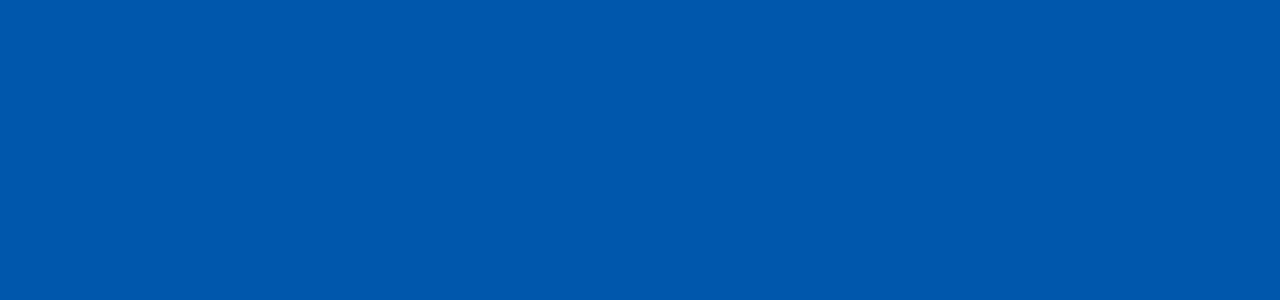
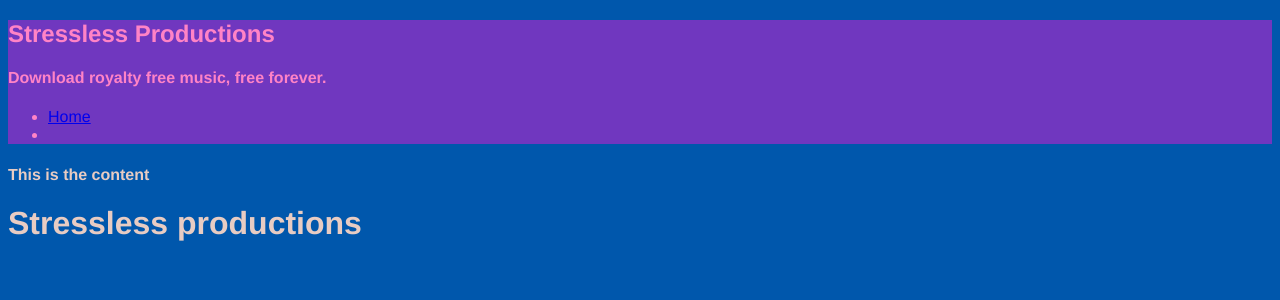
Before and after one commit to OskarHulter/stressless-productions, a Next.js app: page / in a window 1280 px wide. Shown: the top 300 px of the page. Built offline with nearby package versions, Linux system fonts and the light colour scheme.

Commit message:
first layer of paint!

```diff
--- a/package.json
+++ b/package.json
@@ -43,7 +43,7 @@
 		"@types/howler": "^2.1.0",
 		"@types/jest": "^24.0.13",
 		"@types/next": "^8.0.5",
-		"@types/node": "^11.13.10",
+		"@types/node": "^11.13.11",
 		"@types/react": "^16.8.17",
 		"@typescript-eslint/eslint-plugin": "^1.9.0",
 		"@typescript-eslint/parser": "^1.9.0",
@@ -52,9 +52,9 @@
 		"babel-loader": "^8.0.6",
 		"babel-plugin-styled-components": "^1.10.0",
 		"babel-plugin-transform-define": "^1.3.1",
-		"cypress": "^3.2.0",
+		"cypress": "^3.3.0",
 		"eslint": "^5.16.0",
-		"eslint-config-prettier": "^4.2.0",
+		"eslint-config-prettier": "^4.3.0",
 		"eslint-plugin-cypress": "^2.2.1",
 		"eslint-plugin-prettier": "^3.1.0",
 		"eslint-plugin-react": "^7.13.0",
--- a/pages/_app.tsx
+++ b/pages/_app.tsx
@@ -2,11 +2,43 @@ import App, { Container } from 'next/app'
 import * as React from 'react'
 import withApollo from '../src/lib/withApollo'
 import { ApolloProvider } from 'react-apollo'
+import { createGlobalStyle } from 'styled-components';
+
+const colorPrimary = '#7037BF'
+const colorSecondary = '#FF83C6'
+const colorBackground = '#0057AC'
+const colorText = '#E8CCC3'
+const colorAffirmative = '#11819C'
+const colorNegative = '#D92563'
+const colorCaution = '#FEDF00'
+const textFont = '"HelveticaNeue-Light", "Helvetica Neue Light", "Helvetica Neue", Helvetica, Arial, "Lucida Grande", sans-serif'
+
+const GlobalStyle = createGlobalStyle`
+  :root {
+    --colorPrimary: ${colorPrimary};
+    --colorSecondary: ${colorSecondary};
+    --colorBackground: ${colorBackground};
+    --colorText: ${colorText};
+    --colorAffirmative: ${colorAffirmative};
+    --colorNegative: ${colorNegative};
+		--colorCaution: ${colorCaution};
+		--textFont: ${textFont};
+  }
+
+  body {
+    color: var(--colorText);
+    background: var(--colorBackground);
+		font-family: var(--textFont);
+		font-weight: 300;
+  }
+`
+
 class MyApp extends App<any> {
 	render() {
 		const { Component, pageProps, apolloClient } = this.props
 		return (
 			<Container>
+				<GlobalStyle />
 				<ApolloProvider client={apolloClient}>
 					<Component {...pageProps} />
 				</ApolloProvider>
--- a/pages/index.tsx
+++ b/pages/index.tsx
@@ -1,8 +1,6 @@
 import * as React from 'react'
-import {Home} from '../src/components/Home'
-import {Layout} from '../src/components/Layout'
+import { Layout } from '../src/components/Layout'
 
 export default props =>
   <Layout>
-    <Home/>
   </Layout>
--- /dev/null
+++ b/src/components/Content.tsx
@@ -0,0 +1,12 @@
+import * as React from 'react'
+import styled from 'styled-components'
+
+const StyledMain = styled.main`
+  grid-area: content;
+  background: --var(colorBackground);
+`
+
+export const Content: React.FC = props =>
+  <StyledMain>
+    <h4>This is the content</h4>
+  </StyledMain>
--- a/src/components/Footer.tsx
+++ b/src/components/Footer.tsx
@@ -1,16 +1,12 @@
 import * as React from 'react'
 import styled from 'styled-components'
 
-const Title = styled.h1`
-  color: red;
-`
-
 const StyledFooter = styled.footer`
-  color: red;
-  background: purple;
+  grid-area: footer;
+  background: --var(colorPrimary);
 `
 
 export const Footer: React.FC = props =>
   <StyledFooter>
-    <Title>Stressless productions</Title>
+    <h1>Stressless productions</h1>
   </StyledFooter>
--- a/src/components/Header.tsx
+++ b/src/components/Header.tsx
@@ -1,9 +1,29 @@
 import * as React from 'react'
 import { Nav } from './Nav'
+import styled from 'styled-components'
 
-export const Header: React.FC = props => (
-	<>
+const StyledHeader = styled.header`
+:root {
+    --colorPrimary: ${props => props.theme.colorPrimary};
+    --colorSecondary: ${props => props.theme.colorSecondary};
+    --colorBackground: ${props => props.theme.colorBackground};
+    --colorText: ${props => props.theme.colorText};
+    --colorAffirmative: ${props => props.theme.colorAffirmative};
+    --colorNegative: ${props => props.theme.colorNegative};
+    --colorCaution: ${props => props.theme.colorCaution};
+  }
+  html {
+    color: var(--colorText);
+    background: var(--colorBackground);
+    font-family: ${p => p.theme.fontFamily}
+	}
+
+	grid-area: header;
+  color: var(--colorSecondary);
+	background: var(--colorPrimary);
+`
+export const Header: React.FC = props =>
+	<StyledHeader>
 		<h2>Stressless Productions</h2>
 		<Nav />
-	</>
-)
+	</StyledHeader>
--- a/src/components/Home.css
+++ /dev/null
@@ -1,12 +0,0 @@
-@import 'Color.css';
-
-.home {
-	color: var(--colorText);
-	background: var(--colorBackground);
-
-}
-
-.home div {
-	background: var(--colorPrimary);
-	color: var(--colorText);
-}
--- a/src/components/Home.tsx
+++ /dev/null
@@ -1,12 +0,0 @@
-import * as React from 'react'
-import classnames from 'classnames'
-import * as css from './Home.css'
-
-export const Home: React.FC = props =>
-  <div className={classnames('test', css.home)}>
-    <ul>
-      <li>
-        Layout.tsx set background-color hot-pink using global styled jsx
-      </li>
-    </ul>
-  </div>
--- a/src/components/Layout.tsx
+++ b/src/components/Layout.tsx
@@ -2,7 +2,8 @@ import * as React from 'react'
 import { Header } from './Header'
 import { Footer } from './Footer'
 import Head from 'next/head'
-import { ThemeProvider, createGlobalStyle } from 'styled-components'
+import { Content } from './Content'
+import { ThemeProvider, createGlobalStyle } from 'styled-components';
 
 const theme = {
   colorPrimary: '#7037BF',
@@ -11,27 +12,60 @@ const theme = {
   colorText: '#E8CCC3',
   colorAffirmative: '#11819C',
   colorNegative: '#D92563',
-  colorCaution: '#FEDF00'
+  colorCaution: '#FEDF00',
+  textFont: '"HelveticaNeue-Light", "Helvetica Neue Light", "Helvetica Neue", Helvetica, Arial, "Lucida Grande", sans-serif'
 }
 
 const GlobalStyle = createGlobalStyle`
   :root {
-    --colorPrimary: ${props => props.theme.colorPrimary};
-    --colorSecondary: ${props => props.theme.colorSecondary};
-    --colorBackground: ${props => props.theme.colorBackground};
-    --colorText: ${props => props.theme.colorText};
-    --colorAffirmative: ${props => props.theme.colorAffirmative};
-    --colorNegative: ${props => props.theme.colorNegative};
-    --colorCaution: ${props => props.theme.colorCaution};
+    --colorPrimary: ${ props => props.theme.colorPrimary};
+  --colorSecondary: ${ props => props.theme.colorSecondary};
+  --colorBackground: ${ props => props.theme.colorBackground};
+  --colorText: ${ props => props.theme.colorText};
+  --colorAffirmative: ${ props => props.theme.colorAffirmative};
+  --colorNegative: ${ props => props.theme.colorNegative};
+  --colorCaution: ${ props => props.theme.colorCaution};
+  --textFont: ${ props => props.theme.textFont};
   }
-  body {
-    color: var(--colorPrimary);
+
+  html {
+    color: var(--colorText);
     background: var(--colorBackground);
+    font-family: var(--textFont);
   }
 `
+
+
+/*
+const colorPrimary = '#7037BF'
+const colorSecondary = '#FF83C6'
+const colorBackground = '#0057AC'
+const colorText = '#E8CCC3'
+const colorAffirmative = '#11819C'
+const colorNegative = '#D92563'
+const colorCaution = '#FEDF00'
+
+const GlobalStyle = createGlobalStyle`
+  :root {
+    --colorPrimary: ${colorPrimary};
+    --colorSecondary: ${colorSecondary};
+    --colorBackground: ${colorBackground};
+    --colorText: ${colorText};
+    --colorAffirmative: ${colorAffirmative};
+    --colorNegative: ${colorNegative};
+    --colorCaution: ${colorCaution};
+  }
+
+  html {
+    color: var(--colorText);
+    background: var(--colorBackground);
+    font-family: ${p => p.theme.fontFamily};
+  }
+`
+*/
+
 export const Layout: React.FC = props =>
-  <ThemeProvider theme={theme}>
-    <GlobalStyle>
+  <>
     <Head>
       <meta
         name="viewport"
@@ -39,9 +73,8 @@ export const Layout: React.FC = props =>
       />
     </Head>
     <Header />
-      <main>
+    <Content>
       {props.children}
-      </main>
+    </Content>
     <Footer />
-    </GlobalStyle>
-  </ThemeProvider>
+  </>
--- a/src/components/Nav.tsx
+++ b/src/components/Nav.tsx
@@ -1,11 +1,16 @@
 import * as React from 'react'
 import Link from 'next/link'
+import styled from 'styled-components'
+
+const StyledNav = styled.footer`
+  grid-area: nav;
+  color: --var(colorText);
+  background: --var(colorPrimary);
+`
 
 export const Nav: React.FC = props =>
-  <nav>
-    <h4>
-      samples
-    </h4>
+  <StyledNav>
+    <h4>Download royalty free music, free forever.</h4>
     <ul>
       <li>
         <Link href="/">
@@ -14,8 +19,8 @@ export const Nav: React.FC = props =>
       </li>
       <li>
         <Link href="/SSR">
-          <a>SSR</a>
+          <a></a>
         </Link>
       </li>
     </ul>
-  </nav>
+  </StyledNav>
```
Also changed, not shown: 1 other file (tests, documents, lock files or other folders). Lines whose indentation alone changed are shown as unchanged.
